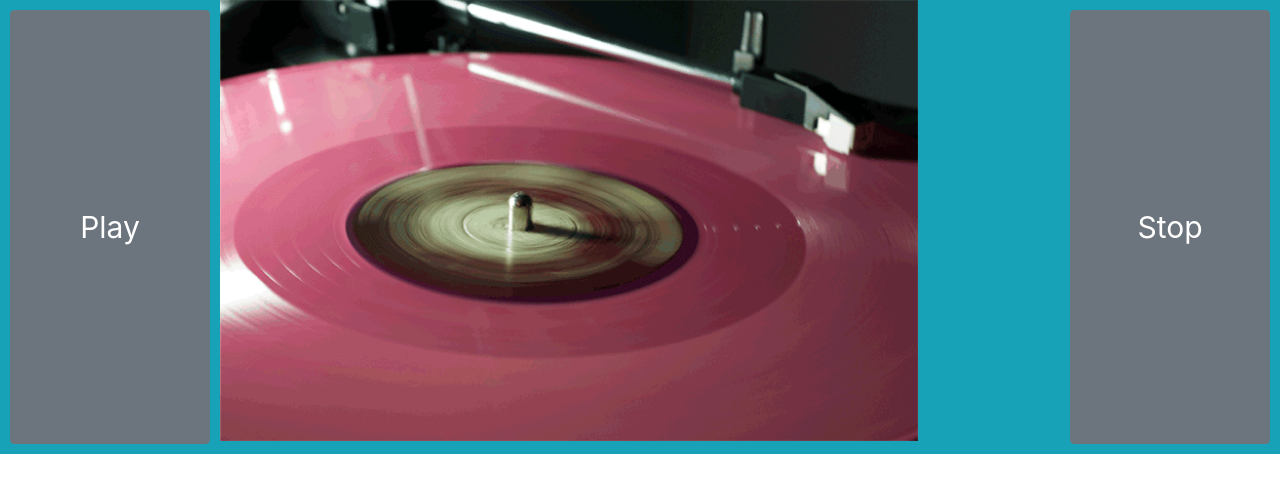
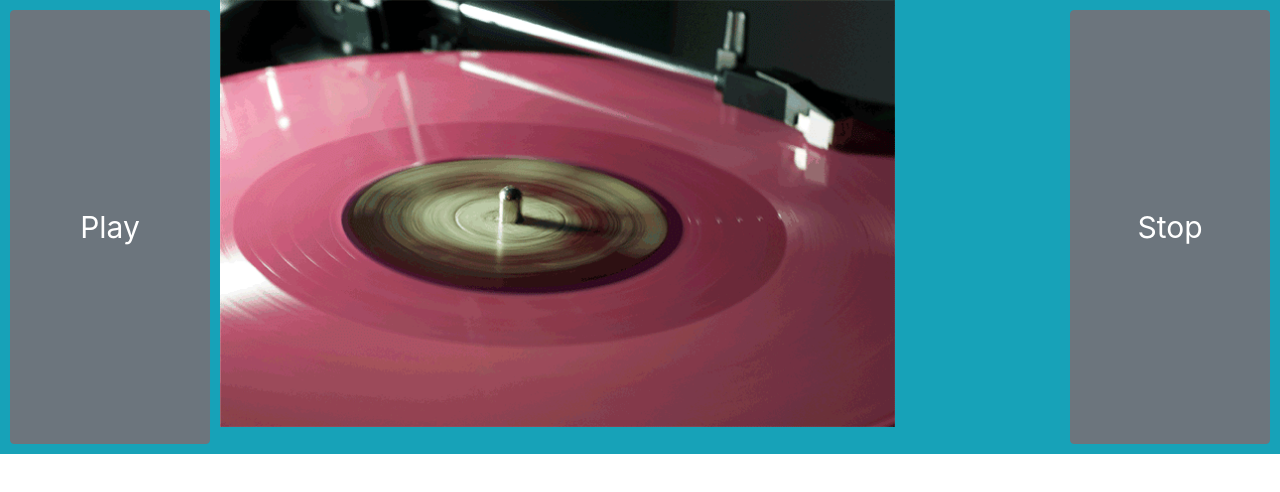
Before and after one commit to csummers77/DjOnTheGo, a plain HTML site: page index.html in a window 1280 px wide. Drawn offline with nearby package versions, Linux system fonts and the light colour scheme.

Commit message:
Scripting

```diff
--- a/index.html
+++ b/index.html
@@ -16,7 +16,7 @@
 
         <div class="bg-info clearfix">
                 <button type="button" class="btn btn-secondary float-left">Play</button>
-                    <img src="pink-vinyl.gif" alt="Cinque Terre" width="698">
+                    <img src="pink-vinyl.gif" alt="Cinque Terre" width="675">
                 <button type="button" class="btn btn-secondary float-right">Stop</button>
         </div>
 
```
